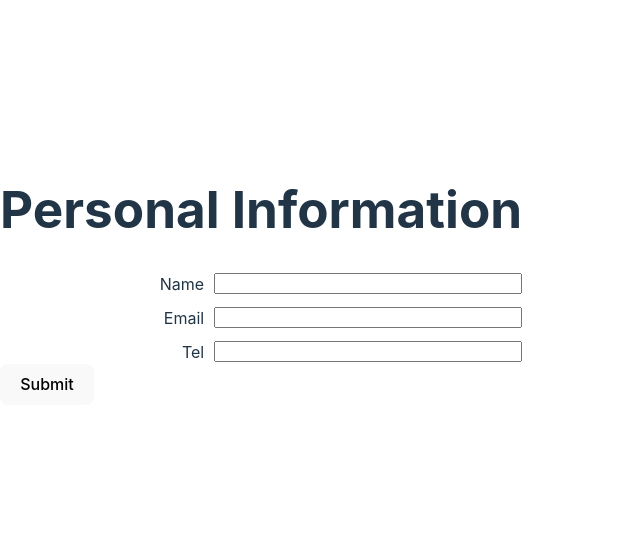
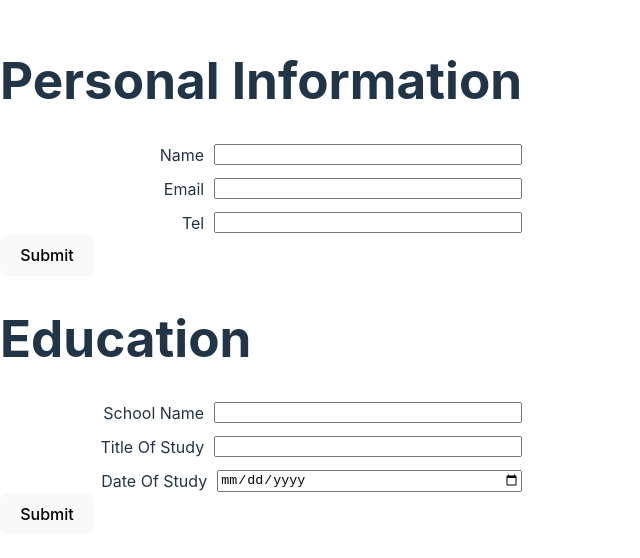
Before and after one commit to SpookyKasper/CV-Application, a React (Vite) app: page / in a window 1280 px wide. Shown: the part 124-682 px from the top of the page, without its empty margins (0-640 px from the left). Built offline with nearby package versions, Linux system fonts and the light colour scheme.

Commit message:
Add education section

```diff
--- a/src/components/CustomForm.jsx
+++ b/src/components/CustomForm.jsx
@@ -7,6 +7,7 @@
       name={obj.name}
       value={obj.value}
       handleChange={obj.handleChange}
+      type={obj.type}
     />
   ));
   return <form action="">{inputList}</form>;
--- a/src/components/Education.jsx
+++ b/src/components/Education.jsx
@@ -1,4 +1,4 @@
-const Education = () => {
+const Education = ({ schoolName, title, dateOfStudy }) => {
   return (
     <div className="personal">
       <p>School Name: {schoolName} </p>
--- /dev/null
+++ b/src/components/EducationSection.jsx
@@ -0,0 +1,69 @@
+import { useState } from "react";
+import CustomForm from "./CustomForm";
+import SubmitEditBtn from "./SubmitEditBtn";
+import Education from "./Education";
+
+const EducationSection = () => {
+  const [schoolName, setSchoolName] = useState("");
+  const [titleOfStudy, setTitleOfStudy] = useState("");
+  const [dateOfStudy, setDateOfStudy] = useState("");
+  const [isSubmitted, setIsSubmitted] = useState(false);
+
+  const handleSchoolNameChange = (e) => {
+    setSchoolName(e.target.value);
+  };
+
+  const handleTitleChange = (e) => {
+    setTitleOfStudy(e.target.value);
+  };
+
+  const handleDateOfStudyChange = (e) => {
+    setDateOfStudy(e.target.value);
+  };
+
+  const handleSubmitEdit = () => {
+    isSubmitted ? setIsSubmitted(false) : setIsSubmitted(true);
+  };
+
+  const inputObjects = [
+    {
+      name: "school-name",
+      value: schoolName,
+      handleChange: handleSchoolNameChange,
+    },
+    {
+      name: "title-of-study",
+      value: titleOfStudy,
+      handleChange: handleTitleChange,
+    },
+    {
+      name: "date-of-study",
+      value: dateOfStudy,
+      handleChange: handleDateOfStudyChange,
+      type: "date",
+    },
+  ];
+
+  const mainContent = isSubmitted ? (
+    <Education
+      schoolName={schoolName}
+      title={titleOfStudy}
+      dateOfStudy={dateOfStudy}
+    />
+  ) : (
+    <CustomForm inputObjects={inputObjects} />
+  );
+
+  return (
+    <>
+      <h1>Education</h1>
+      {mainContent}
+      <SubmitEditBtn
+        isSubmitted={isSubmitted}
+        handleSubmitEdit={handleSubmitEdit}
+      />
+    </>
+  );
+};
+
+export default EducationSection;
--- a/src/main.jsx
+++ b/src/main.jsx
@@ -2,9 +2,11 @@
 import { createRoot } from "react-dom/client";
 import "./index.css";
 import PersonalInfoSection from "./components/PersonalInfoSection";
+import EducationSection from "./components/EducationSection";
 
 createRoot(document.getElementById("root")).render(
   <StrictMode>
     <PersonalInfoSection />
+    <EducationSection />
   </StrictMode>
 );
```
